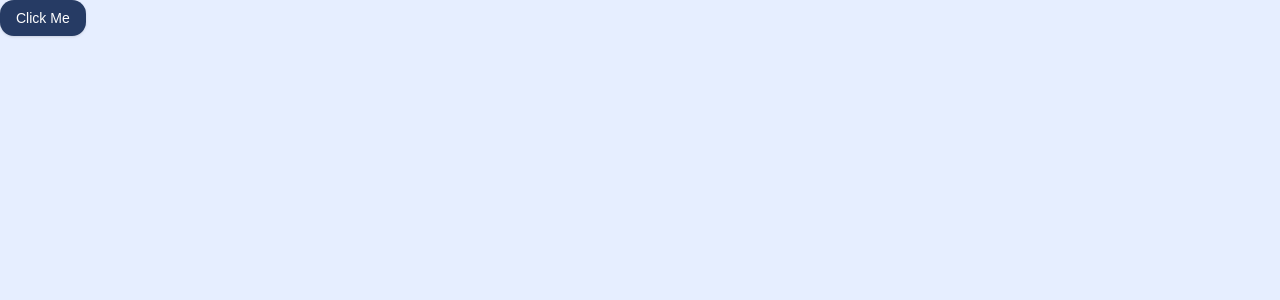
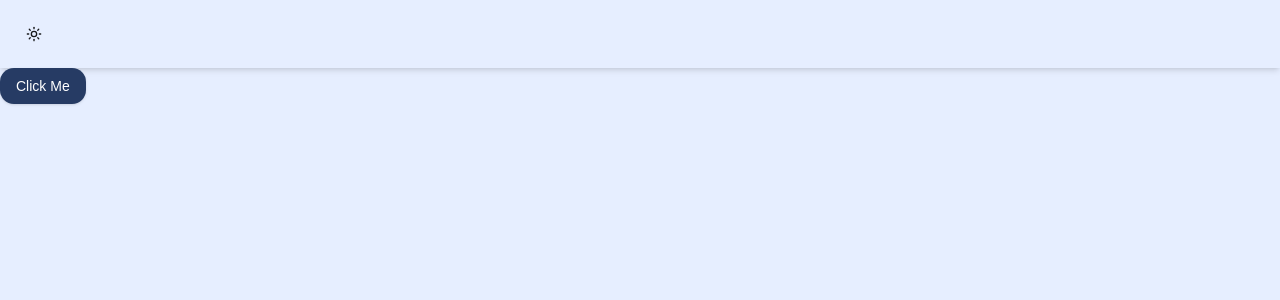
Before and after one commit to goughjo02/hilabs-giphy-app, a Next.js app: page / in a window 1280 px wide. Shown: the top 300 px of the page. Built offline with nearby package versions, Linux system fonts and the light colour scheme.

Commit message:
add theme provider and theme toggle button

```diff
--- a/app/layout.tsx
+++ b/app/layout.tsx
@@ -1,21 +1,11 @@
 import type { Metadata } from "next";
-import localFont from "next/font/local";
 import "./globals.css";
-
-const geistSans = localFont({
-  src: "./fonts/GeistVF.woff",
-  variable: "--font-geist-sans",
-  weight: "100 900",
-});
-const geistMono = localFont({
-  src: "./fonts/GeistMonoVF.woff",
-  variable: "--font-geist-mono",
-  weight: "100 900",
-});
+import { ThemeProvider } from "@/components/providers/theme-provider";
+import { Header } from "@/components/layout/heaader";
 
 export const metadata: Metadata = {
-  title: "Create Next App",
-  description: "Generated by create next app",
+  title: "Hilabs Giphy App",
+  description: "Browse and search for GIFs using the Giphy API",
 };
 
 export default function RootLayout({
@@ -24,11 +14,18 @@ export default function RootLayout({
   children: React.ReactNode;
 }>) {
   return (
-    <html lang="en">
-      <body
-        className={`${geistSans.variable} ${geistMono.variable} antialiased`}
-      >
-        {children}
+    <html lang="en" suppressHydrationWarning>
+      <head />
+      <body>
+        <ThemeProvider
+          attribute="class"
+          defaultTheme="system"
+          enableSystem
+          disableTransitionOnChange
+        >
+          <Header />
+          {children}
+        </ThemeProvider>
       </body>
     </html>
   );
--- /dev/null
+++ b/components/layout/heaader.tsx
@@ -0,0 +1,9 @@
+import { ThemeToggle } from "./theme-toggle";
+
+export function Header() {
+  return (
+    <header className="flex items-center justify-between p-4 shadow-md">
+      <ThemeToggle />
+    </header>
+  );
+}
--- /dev/null
+++ b/components/layout/theme-toggle.tsx
@@ -0,0 +1,30 @@
+"use client";
+
+import * as React from "react";
+import { Button } from "@/components/ui/button"; // Adjust the import path as needed
+import { useTheme } from "next-themes";
+import { Sun, Moon } from "lucide-react";
+
+export function ThemeToggle() {
+  const { setTheme, resolvedTheme: theme } = useTheme();
+
+  const toggleTheme = () => {
+    if (theme === "dark") {
+      setTheme("light");
+    } else {
+      setTheme("dark");
+    }
+  };
+
+  return (
+    <Button variant="ghost" size="icon" onClick={toggleTheme}>
+      <Sun
+        className={` transition-all  animate-rotateIn dark:animate-rotateOut`}
+      />
+      <Moon
+        className={`absolute transition-all animate-rotateOut dark:animate-rotateIn`}
+      />
+      <span className="sr-only">Toggle theme</span>
+    </Button>
+  );
+}
--- /dev/null
+++ b/components/providers/theme-provider.tsx
@@ -0,0 +1,11 @@
+"use client";
+
+import * as React from "react";
+import { ThemeProvider as NextThemesProvider } from "next-themes";
+
+export function ThemeProvider({
+  children,
+  ...props
+}: React.ComponentProps<typeof NextThemesProvider>) {
+  return <NextThemesProvider {...props}>{children}</NextThemesProvider>;
+}
--- a/package.json
+++ b/package.json
@@ -17,6 +17,7 @@
     "clsx": "^2.1.1",
     "lucide-react": "^0.469.0",
     "next": "15.1.4",
+    "next-themes": "^0.4.4",
     "react": "^18",
     "react-dom": "^18",
     "tailwind-merge": "^2.6.0",
--- a/tailwind.config.ts
+++ b/tailwind.config.ts
@@ -10,53 +10,67 @@ const config: Config = {
   theme: {
     extend: {
       colors: {
-  			background: 'hsl(var(--background))',
-  			foreground: 'hsl(var(--foreground))',
+        background: "hsl(var(--background))",
+        foreground: "hsl(var(--foreground))",
         card: {
-  				DEFAULT: 'hsl(var(--card))',
-  				foreground: 'hsl(var(--card-foreground))'
+          DEFAULT: "hsl(var(--card))",
+          foreground: "hsl(var(--card-foreground))",
         },
         popover: {
-  				DEFAULT: 'hsl(var(--popover))',
-  				foreground: 'hsl(var(--popover-foreground))'
+          DEFAULT: "hsl(var(--popover))",
+          foreground: "hsl(var(--popover-foreground))",
         },
         primary: {
-  				DEFAULT: 'hsl(var(--primary))',
-  				foreground: 'hsl(var(--primary-foreground))'
+          DEFAULT: "hsl(var(--primary))",
+          foreground: "hsl(var(--primary-foreground))",
         },
         secondary: {
-  				DEFAULT: 'hsl(var(--secondary))',
-  				foreground: 'hsl(var(--secondary-foreground))'
+          DEFAULT: "hsl(var(--secondary))",
+          foreground: "hsl(var(--secondary-foreground))",
         },
         muted: {
-  				DEFAULT: 'hsl(var(--muted))',
-  				foreground: 'hsl(var(--muted-foreground))'
+          DEFAULT: "hsl(var(--muted))",
+          foreground: "hsl(var(--muted-foreground))",
         },
         accent: {
-  				DEFAULT: 'hsl(var(--accent))',
-  				foreground: 'hsl(var(--accent-foreground))'
+          DEFAULT: "hsl(var(--accent))",
+          foreground: "hsl(var(--accent-foreground))",
         },
         destructive: {
-  				DEFAULT: 'hsl(var(--destructive))',
-  				foreground: 'hsl(var(--destructive-foreground))'
+          DEFAULT: "hsl(var(--destructive))",
+          foreground: "hsl(var(--destructive-foreground))",
         },
-  			border: 'hsl(var(--border))',
-  			input: 'hsl(var(--input))',
-  			ring: 'hsl(var(--ring))',
+        border: "hsl(var(--border))",
+        input: "hsl(var(--input))",
+        ring: "hsl(var(--ring))",
         chart: {
-  				'1': 'hsl(var(--chart-1))',
-  				'2': 'hsl(var(--chart-2))',
-  				'3': 'hsl(var(--chart-3))',
-  				'4': 'hsl(var(--chart-4))',
-  				'5': 'hsl(var(--chart-5))'
-  			}
+          "1": "hsl(var(--chart-1))",
+          "2": "hsl(var(--chart-2))",
+          "3": "hsl(var(--chart-3))",
+          "4": "hsl(var(--chart-4))",
+          "5": "hsl(var(--chart-5))",
+        },
       },
       borderRadius: {
-  			lg: 'var(--radius)',
-  			md: 'calc(var(--radius) - 2px)',
-  			sm: 'calc(var(--radius) - 4px)'
-  		}
-  	}
+        lg: "var(--radius)",
+        md: "calc(var(--radius) - 2px)",
+        sm: "calc(var(--radius) - 4px)",
+      },
+      keyframes: {
+        rotateIn: {
+          "0%": { transform: "rotate(-90deg)", opacity: "0" },
+          "100%": { transform: "rotate(0deg)", opacity: "1" },
+        },
+        rotateOut: {
+          "0%": { transform: "rotate(0deg)", opacity: "1" },
+          "100%": { transform: "rotate(90deg)", opacity: "0" },
+        },
+      },
+      animation: {
+        rotateIn: "rotateIn 0.5s ease-in-out forwards",
+        rotateOut: "rotateOut 0.5s ease-in-out forwards",
+      },
+    },
   },
   plugins: [require("tailwindcss-animate")],
 };
```
Also changed, not shown: 2 other files (tests, documents, lock files or other folders). Lines whose indentation alone changed are shown as unchanged.
